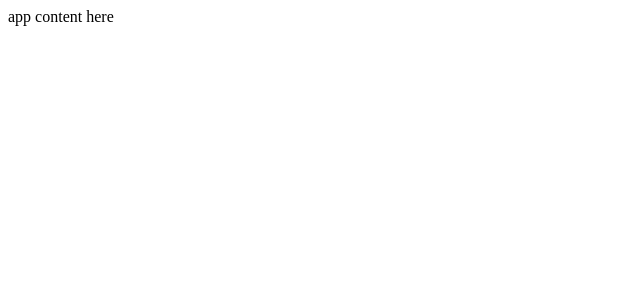
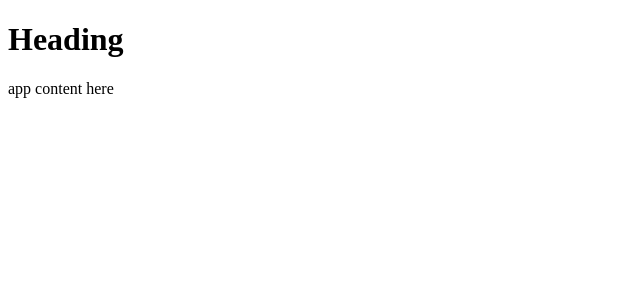
Before and after one commit to mschaeffner/react-getting-started, a React (Create React App) app: page / in a window 1280 px wide. Shown: the top 300 px of the page, without its empty margins (0-640 px from the left). Built offline with nearby package versions, Linux system fonts and the light colour scheme.

Commit message:
create Heading component

```diff
--- a/src/App.js
+++ b/src/App.js
@@ -1,10 +1,14 @@
 import React, { Component } from 'react';
+import Heading from './Heading';
 
 class App extends Component {
 
   render() {
     return (
-      <div>app content here</div>
+      <div>
+        <Heading/>
+        app content here
+      </div>
     );
   }
 
--- /dev/null
+++ b/src/Heading.js
@@ -0,0 +1,13 @@
+import React, { Component } from 'react';
+
+class Heading extends Component {
+
+  render() {
+    return (
+      <h1>Heading</h1>
+    );
+  }
+
+}
+
+export default Heading;
```
